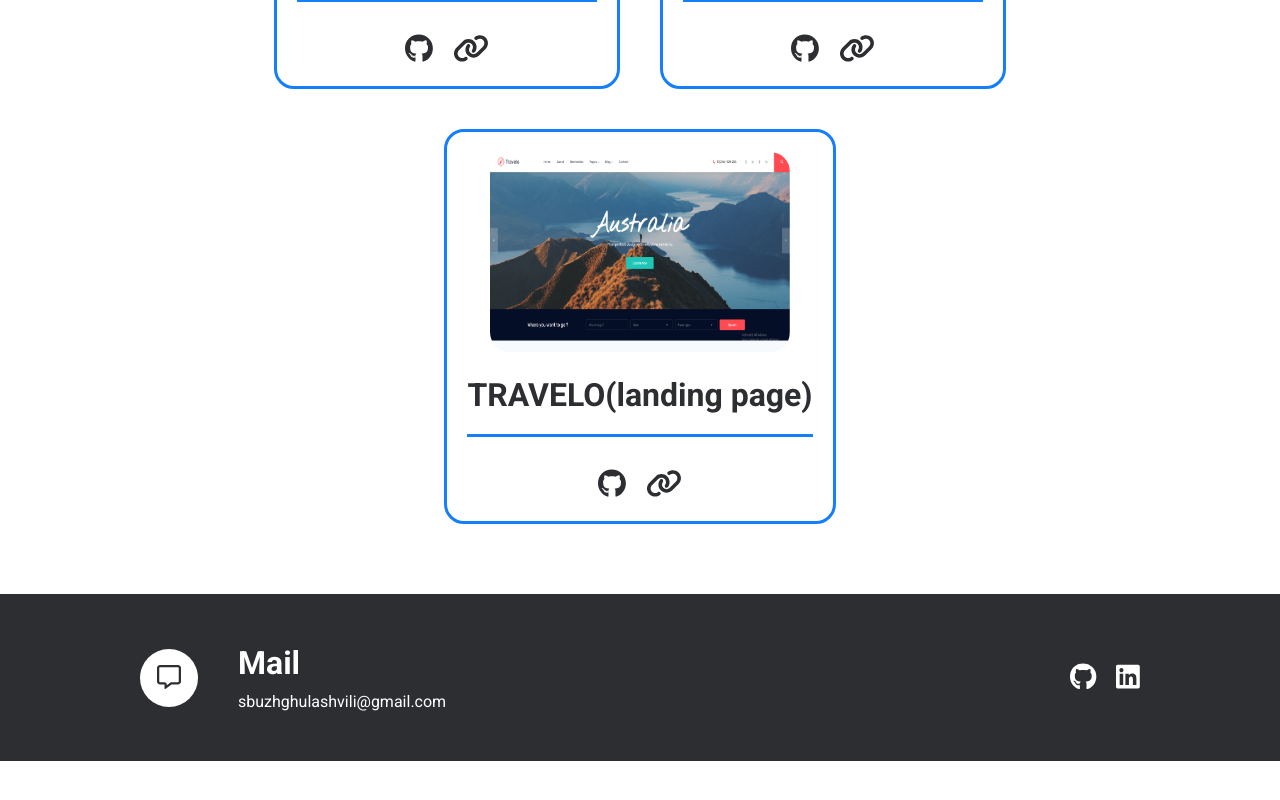
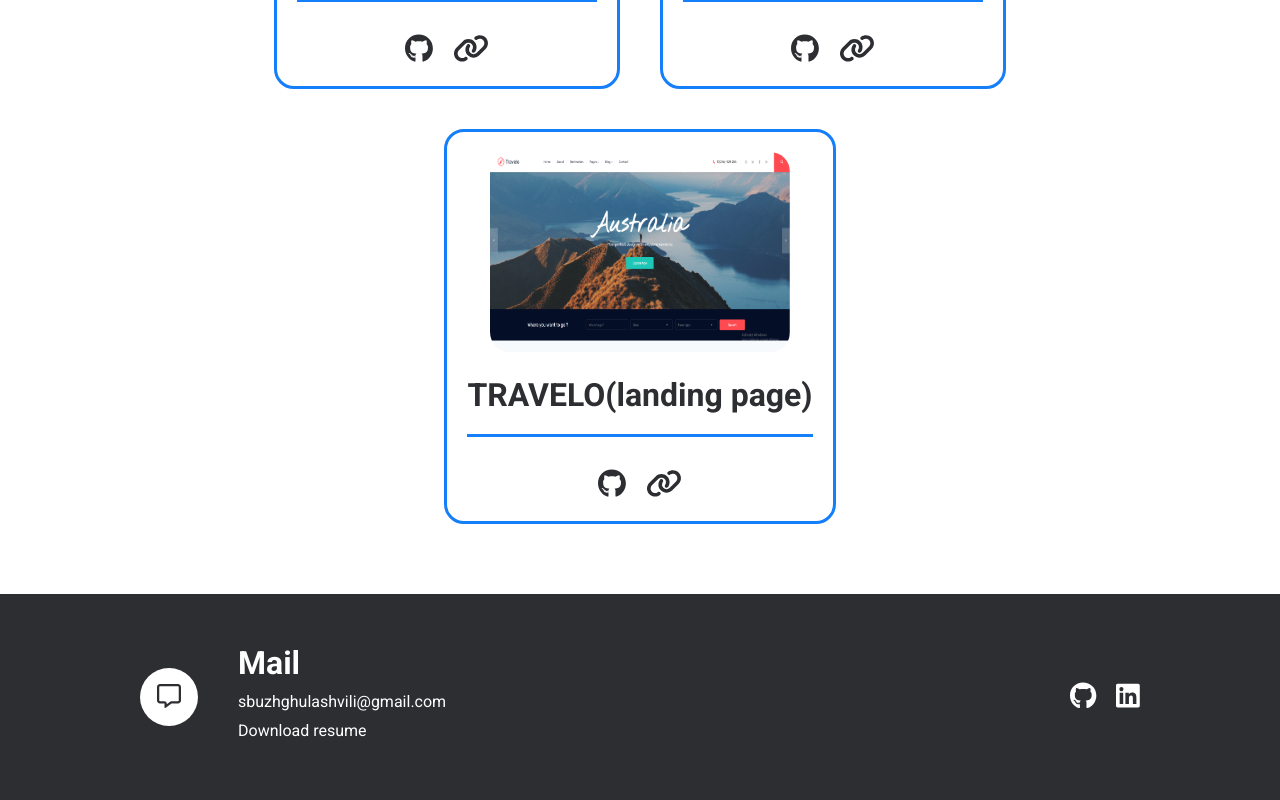
Before and after one commit to sandro-buzhghulashvili/portfolio, a React (Create React App) app: page /projects in a window 1280 px wide. Shown: the part 2886-3686 px from the top of the page. Before the commit the page ends 3647 px from the top, so only its background shows below. Built offline with nearby package versions, Linux system fonts and the light colour scheme.

Commit message:
added download link for resume

```diff
--- a/src/components/AboutMe.js
+++ b/src/components/AboutMe.js
@@ -20,7 +20,7 @@ const AboutMe = () => {
           <span>ABOUT ME</span>
           <h1>A dedicated Front-end Developer based in Georgia</h1>
           <p>
-            I am Sandro Buzhgulashvili, student and a passionate front-end web
+            I am Sandro Buzhgulashvili,a student and a passionate front-end web
             developer. My journey in the world of web development has equipped
             me with a strong command of essential technologies, including HTML,
             CSS, JavaScript, React, and Sass.Also i completed a coding bootcamp,
--- a/src/components/Footer.js
+++ b/src/components/Footer.js
@@ -1,4 +1,6 @@
 import React from 'react';
+
+import resumePdf from "../assets/resume.pdf"
 
 import { FontAwesomeIcon } from '@fortawesome/react-fontawesome';
 import { faMessage } from '@fortawesome/free-regular-svg-icons';
@@ -19,6 +21,7 @@ const Footer = () => {
             <a href="mailto:sbuzhghulashvili@gmail.com">
               sbuzhghulashvili@gmail.com
             </a>
+            <a href={resumePdf} download="resume">Download resume</a>
           </div>
         </div>
         <div className={classes.links}>
--- a/src/components/Footer.module.scss
+++ b/src/components/Footer.module.scss
@@ -31,6 +31,8 @@
             }
 
             a {
+                display: block;
+                margin-bottom: 10px;
                 color: #fff;
                 text-decoration: none;
                 font-weight: weight(regular);
--- a/src/components/Project.module.scss
+++ b/src/components/Project.module.scss
@@ -77,9 +77,9 @@
 
         img {
             width: 95%;
-            height: 360px;
             margin-bottom: 30px;
             border-radius: 25px;
+            object-fit: contain;
         }
     }
 
@@ -108,10 +108,5 @@
                 margin-top: 30px;
             }
         }
-
-        img {
-            height: 300px;
-            object-position: 50% 50%;
-        }
     }
 }
```
Also changed, not shown: 1 other file (tests, documents, lock files or other folders).
